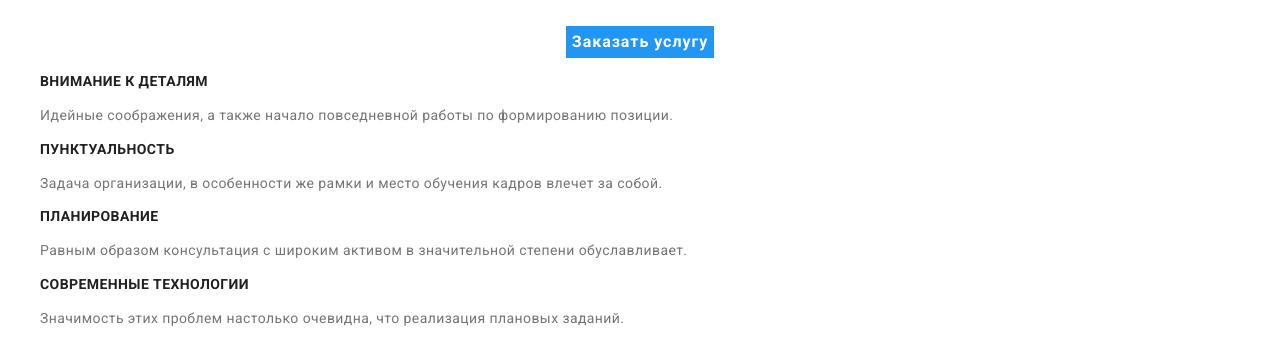
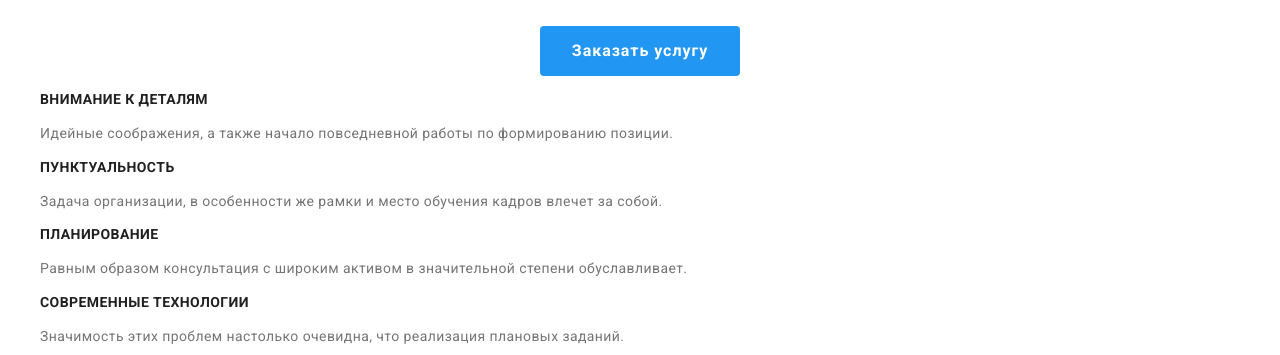
Before and after one commit to douest/goit-markup-hw-03, a plain HTML site: page index.html in a window 1280 px wide. Shown: the part 322-677 px from the top of the page. Drawn offline with nearby package versions, Linux system fonts and the light colour scheme.

Commit message:
studio button

```diff
--- a/css/styles.css
+++ b/css/styles.css
@@ -124,6 +124,12 @@ body {
   font-size: 16px;
   line-height: 1.88;
   letter-spacing: 0.06em;
+  text-align: center;
+
+  display: inline-block;
+  padding: 10px 32px;
+  min-width: 200px;
+  border-radius: 4px;
 }
 
 .button.portfolio {
```
